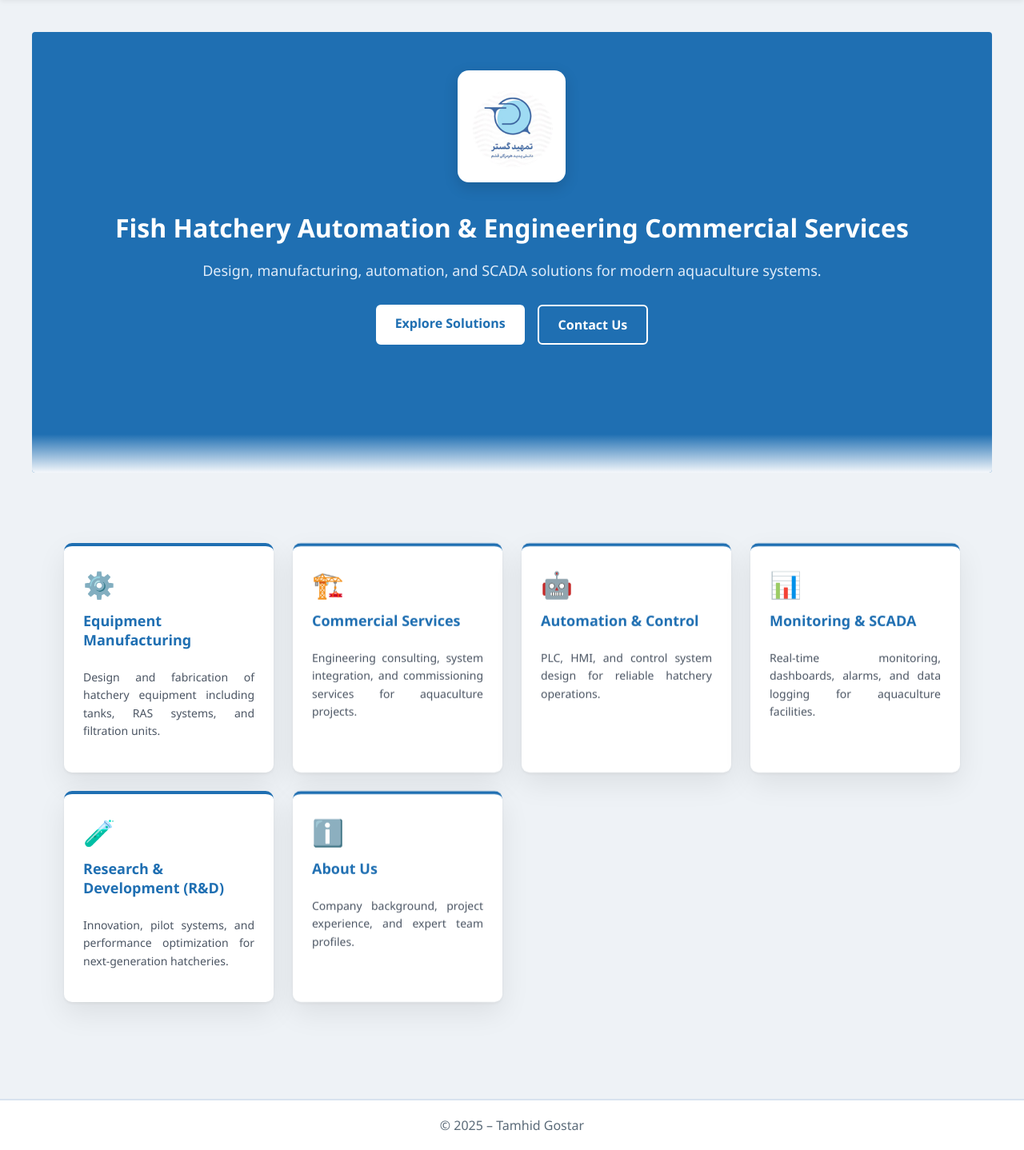
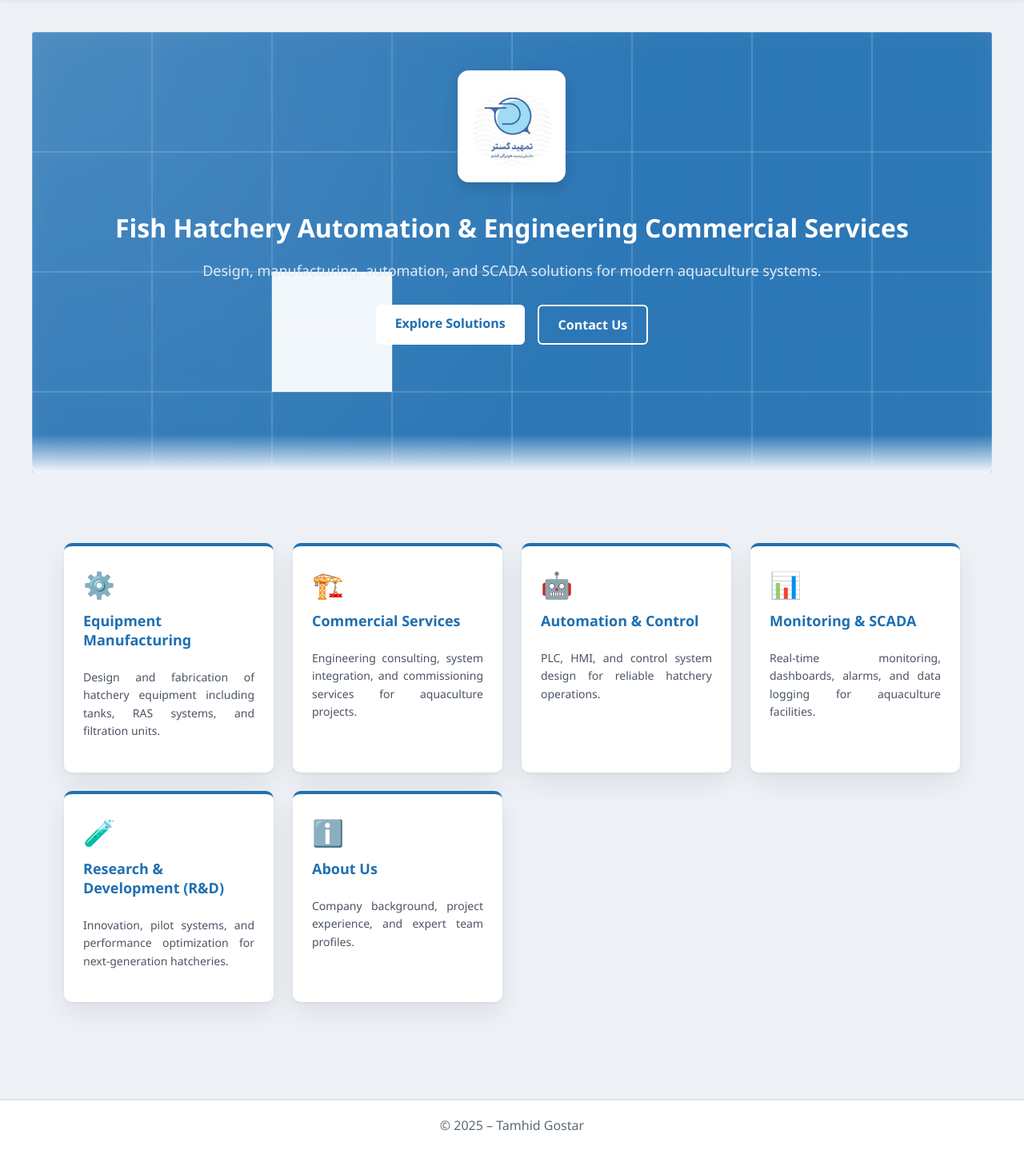
Before and after one commit to agharacheh/fish-automation-site, a Flask app: page / in a window 1280 px wide. Shown: the part 95-1533 px from the top of the page at 80% size. Run offline with Flask 3, Linux system fonts and the light colour scheme.

Commit message:
Deploy: hero tile animation, R&D final, visual polish

```diff
--- a/app.py
+++ b/app.py
@@ -102,14 +102,14 @@ def contact():
 # -------------------------
 # LOCAL DEV ONLY
 # -------------------------
-# if __name__ == "__main__":
-#     debug = os.getenv("FLASK_DEBUG", "false").lower() == "true"
-#     app.run(debug=debug)
+if __name__ == "__main__":
+    debug = os.getenv("FLASK_DEBUG", "false").lower() == "true"
+    app.run(debug=debug)
 
 
 
 # if __name__ == "__main__":
 #     app.run(debug=True)
 
-if __name__ == "__main__":
-    app.run(host="0.0.0.0", port=10000)
+# if __name__ == "__main__":
+#     app.run(host="0.0.0.0", port=10000)
--- a/static/styles.css
+++ b/static/styles.css
@@ -2346,3 +2346,187 @@ html[dir="rtl"] .submenu-arrow {
     order: 0 !important;
   }
 }
+/* =========================
+   HERO WINDOW TILES EFFECT
+   ========================= */
+
+.hero-tiles {
+  position: relative;
+  overflow: hidden;
+}
+/* Desktop tile size ~4cm on most displays (tweak if needed) */
+:root {
+  --hero-tile: 150px; /* ~4cm-ish; adjust to match your logo visually */
+}
+/* tiled glass background */
+.hero-tiles-bg {
+  position: absolute;
+  inset: 0;
+  z-index: 0;
+
+  background:
+    linear-gradient(rgba(255,255,255,0.08) 1px, transparent 1px),
+    linear-gradient(90deg, rgba(255,255,255,0.08) 1px, transparent 1px);
+
+  background-size: 120px 120px; /* tile size */
+  backdrop-filter: blur(6px);
+  -webkit-backdrop-filter: blur(6px);
+
+  opacity: 0.6;
+}
+
+/* subtle depth & lighting */
+.hero-tiles-bg::after {
+  content: "";
+  position: absolute;
+  inset: 0;
+  background: radial-gradient(
+    circle at top left,
+    rgba(255,255,255,0.25),
+    transparent 60%
+  );
+}
+
+/* keep content above tiles */
+.hero-tiles .hero-content {
+  position: relative;
+  z-index: 2;
+}
+.hero-tiles-bg {
+  box-shadow:
+    inset 0 0 0 1px rgba(255,255,255,0.15),
+    inset 0 0 40px rgba(255,255,255,0.08);
+}
+@media (max-width: 768px) {
+  .hero-tiles-bg {
+    background-size: 80px 80px;
+    backdrop-filter: blur(3px);
+    opacity: 0.4;
+  }
+}
+/* =========================
+   HERO: TILE FLIP OVERLAY
+   ========================= */
+
+.hero-section {
+  position: relative;
+  overflow: hidden;
+}
+
+/* grid of tiles */
+.hero-tiles-flip {
+  position: absolute;
+  inset: 0;
+  z-index: 0;
+
+  display: grid;
+  grid-template-columns: repeat(auto-fill, minmax(var(--hero-tile), 1fr));
+  grid-auto-rows: var(--hero-tile);
+
+  gap: 0;              /* ❌ no gaps */
+  padding: 0;          /* ❌ no outer spacing */
+  pointer-events: none;
+  perspective: 900px;
+}
+
+
+/* each tile (3D flip) */
+.hero-tiles-flip .tile {
+  position: relative;
+  border-radius: 0;
+  transform-style: preserve-3d;
+  animation: tileFlip 7s ease-in-out infinite;
+  box-shadow: inset 0 0 0 1px rgba(255,255,255,0.12);
+}
+.hero-tiles-flip .tile {
+    width: 100%;
+    height: 100%;
+    aspect-ratio: 1 / 1;   /* 🔥 forces square tiles */
+}
+
+/* front face (your glass tile look) */
+.hero-tiles-flip .tile::before,
+.hero-tiles-flip .tile::after {
+  content: "";
+  position: absolute;
+  inset: 0;
+  border-radius: 0;
+  backface-visibility: hidden;
+}
+
+/* front: glassy */
+.hero-tiles-flip .tile::before {
+  background: rgba(255, 255, 255, 0.06);
+  border: 1px solid rgba(255,255,255,0.10);
+  backdrop-filter: blur(6px);
+  -webkit-backdrop-filter: blur(6px);
+}
+
+/* back: WHITE tile */
+.hero-tiles-flip .tile::after {
+  background: rgba(255, 255, 255, 0.94);
+  transform: rotateY(180deg);
+}
+
+/* keep hero text above tiles */
+.hero-section .hero-content {
+  position: relative;
+  z-index: 1;
+}
+
+/* The flip motion */
+@keyframes tileFlip {
+  0%, 74% { transform: rotateY(0deg); }
+  80%     { transform: rotateY(180deg); }
+  86%     { transform: rotateY(0deg); }
+  100%    { transform: rotateY(0deg); }
+}
+
+/* "random-looking" timing variation */
+.hero-tiles-flip .tile:nth-child(3n) { animation-duration: 6.5s; animation-delay: -1.8s; }
+.hero-tiles-flip .tile:nth-child(4n) { animation-duration: 8.4s; animation-delay: -3.1s; }
+.hero-tiles-flip .tile:nth-child(5n) { animation-duration: 9.2s; animation-delay: -4.6s; }
+.hero-tiles-flip .tile:nth-child(7n) { animation-duration: 7.6s; animation-delay: -2.7s; }
+
+/* ===== Disable flips on mobile entirely ===== */
+@media (max-width: 768px) {
+  .hero-tiles-flip .tile {
+    animation: none !important;
+    transform: none !important;
+  }
+  .hero-tiles-flip .tile::after {
+    display: none; /* no "back face" flashes on mobile */
+  }
+}
+
+/* Respect reduced motion */
+@media (prefers-reduced-motion: reduce) {
+  .hero-tiles-flip .tile { animation: none; }
+}
+/* CALM flip: tiles flip only when JS adds .is-flipping */
+.hero-tiles-flip .tile {
+  animation: none !important;
+  transform: rotateY(0deg);
+  transition: transform 600ms ease-in-out;
+}
+
+/* flip state */
+.hero-tiles-flip .tile.is-flipping {
+  transform: rotateY(180deg);
+}
+
+/* keep your faces as you already have (front glass + back white) */
+
+/* Mobile: no flips at all */
+@media (max-width: 768px) {
+  .hero-tiles-flip .tile {
+    transition: none !important;
+    transform: none !important;
+  }
+  .hero-tiles-flip .tile.is-flipping {
+    transform: none !important;
+  }
+  .hero-tiles-flip .tile::after {
+    display: none; /* no white backside on mobile */
+  }
+}
--- a/templates/active/base.html
+++ b/templates/active/base.html
@@ -54,18 +54,6 @@
   Commercial Services
 </a>
 
-<!-- <div class="dropdown">
-  <a class="dropdown-btn" href="{{ lang_url('automation') }}">
-    <svg class="icon nav-icon"><use href="#icon-microchip" xlink:href="#icon-microchip"></use></svg>
-    Automation & Control
-    <svg class="icon submenu-arrow" aria-hidden="true"><use href="#icon-caret-down" xlink:href="#icon-caret-down"></use></svg>
-  </a>
-
-  <div class="dropdown-content">
-    <a href="{{ lang_url('monitoring') }}">Monitoring & SCADA</a>
-  </div>
-</div> -->
-
 <a href="{{ lang_url('automation') }}">
   <svg class="icon nav-icon">
     <use href="#icon-microchip" xlink:href="#icon-microchip"></use>
@@ -107,18 +95,6 @@
   خدمات بازرگانی
 </a>
 
-<!-- <div class="dropdown">
-  <a class="dropdown-btn" href="{{ lang_url('automation') }}">
-    <svg class="icon nav-icon"><use href="#icon-microchip" xlink:href="#icon-microchip"></use></svg>
-    اتوماسیون و کنترل
-    <svg class="icon submenu-arrow" aria-hidden="true"><use href="#icon-caret-down" xlink:href="#icon-caret-down"></use></svg>
-  </a>
-
-  <div class="dropdown-content">
-    <a href="{{ lang_url('monitoring') }}">پایش و اسکادا</a>
-  </div>
-</div> -->
-
 <a href="{{ lang_url('automation') }}">
   <svg class="icon nav-icon">
     <use href="#icon-microchip" xlink:href="#icon-microchip"></use>
@@ -144,30 +120,6 @@
     </div>
 
   </nav>
-
-
-
-
-<!-- <script>
-document.addEventListener("DOMContentLoaded", () => {
-  document.querySelectorAll(".dropdown-btn").forEach(btn => {
-    btn.addEventListener("click", (e) => {
-      // If user clicks the caret area, toggle submenu instead of navigating
-      const clickedCaret = e.target.closest(".submenu-arrow");
-      if (clickedCaret) {
-        e.preventDefault();
-        const menu = btn.nextElementSibling;
-        if (menu && menu.classList.contains("dropdown-content")) {
-          menu.classList.toggle("open");
-        }
-      }
-      // otherwise, normal click navigates to /automation via href
-    });
-  });
-});
-</script> -->
-
-
 
     <div class="lang-switch-light">
         <a href="{{ url_for('setlang', lang_code='en', next=request.full_path) }}" class="lang-btn-light">EN</a>
@@ -263,6 +215,54 @@ document.addEventListener("DOMContentLoaded", () => {
   });
 });
 </script>
+<script>
+document.addEventListener("DOMContentLoaded", () => {
+  // Disable flips on mobile (match your breakpoint)
+  if (window.matchMedia("(max-width: 768px)").matches) return;
+
+  const grid = document.querySelector(".hero-tiles-flip");
+  if (!grid) return;
+
+  const tiles = Array.from(grid.querySelectorAll(".tile"));
+  if (tiles.length === 0) return;
+
+  // Helper: pick N distinct random tiles
+  const pickRandomTiles = (n) => {
+    const picked = new Set();
+    while (picked.size < n && picked.size < tiles.length) {
+      const idx = Math.floor(Math.random() * tiles.length);
+      picked.add(tiles[idx]);
+    }
+    return Array.from(picked);
+  };
+
+  // Calm enterprise timing
+  const FLIP_DURATION_MS = 900;       // how long the tile stays flipped
+  const MIN_PAUSE_MS = 2600;          // minimum time between flip events
+  const MAX_PAUSE_MS = 5200;          // maximum time between flip events
+  const THREE_TILE_CHANCE = 0.38;       // ~38% of the time flip 3 tiles
+
+  const loop = () => {
+    const count = (Math.random() < THREE_TILE_CHANCE) ? 3 : 1;
+    const selected = pickRandomTiles(count);
+
+    // flip on
+    selected.forEach(t => t.classList.add("is-flipping"));
+
+    // flip off after duration
+    setTimeout(() => {
+      selected.forEach(t => t.classList.remove("is-flipping"));
+
+      // wait a bit, then flip again
+      const pause = Math.floor(MIN_PAUSE_MS + Math.random() * (MAX_PAUSE_MS - MIN_PAUSE_MS));
+      setTimeout(loop, pause);
+    }, FLIP_DURATION_MS);
+  };
+
+  // Start after a short, calm delay
+  setTimeout(loop, 1200);
+});
+</script>
 
 
 </body>
--- a/templates/active/index.html
+++ b/templates/active/index.html
@@ -2,7 +2,20 @@
 
 {% block content %}
 
-<section class="hero-section">
+
+<section class="hero-section hero-tiles">
+
+  <!-- static glass tiles / base layer -->
+  <div class="hero-tiles-bg"></div>
+
+  <!-- flipping tiles overlay -->
+  <div class="hero-tiles-flip" aria-hidden="true">
+    {% for i in range(1, 37) %}
+      <span class="tile"></span>
+    {% endfor %}
+  </div>
+
+  <!-- actual hero content (text, buttons) -->
   <div class="hero-content fade-up">
     <img src="{{ url_for('static', filename='logo.png') }}"
          alt="Fish Hatchery Automation"
@@ -23,7 +36,9 @@
       </a>
     </div>
   </div>
+
 </section>
+
 
 <main id="main-sections">
   <div class="engineering-cards">
```
Lines whose indentation alone changed are shown as unchanged.
